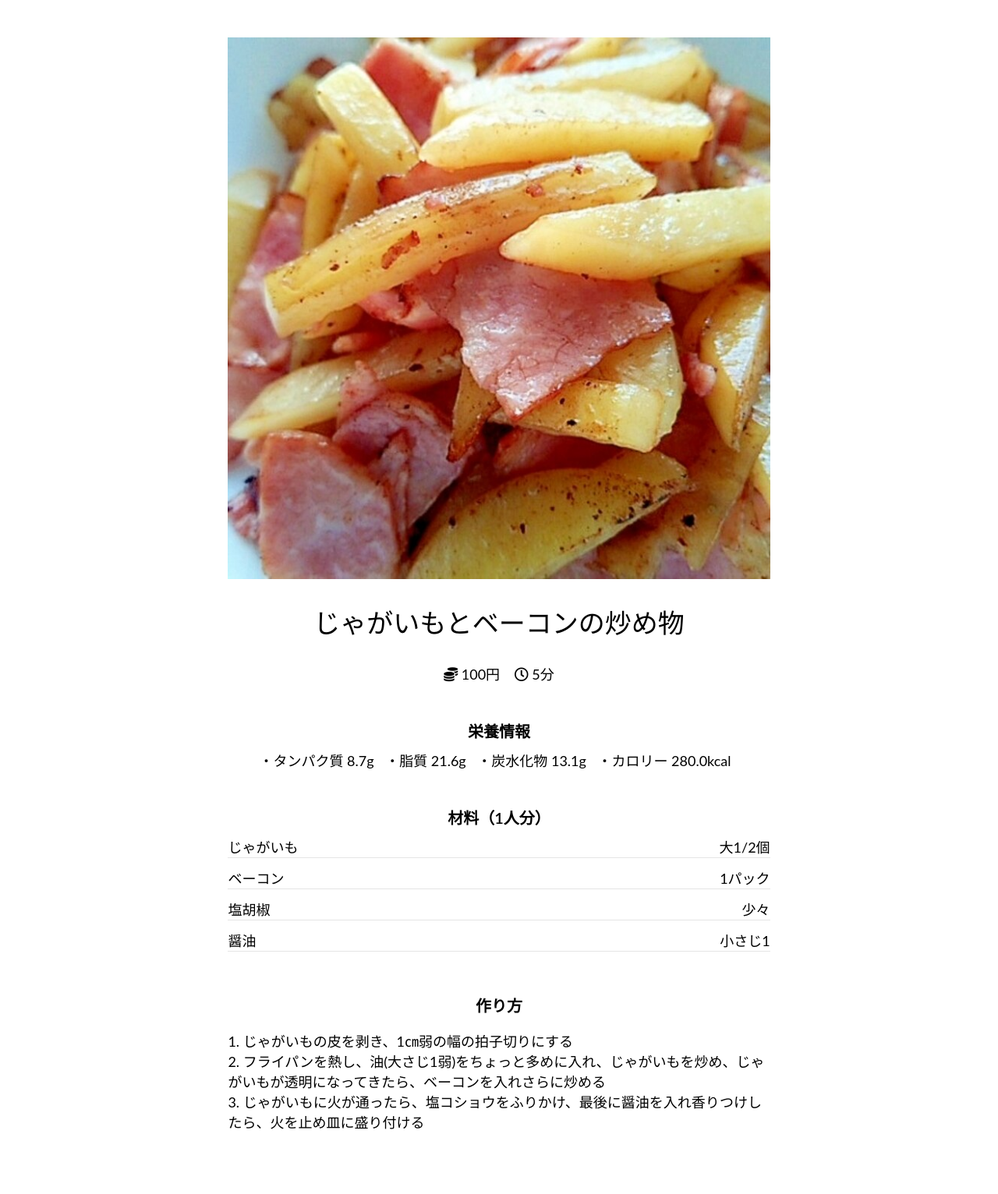
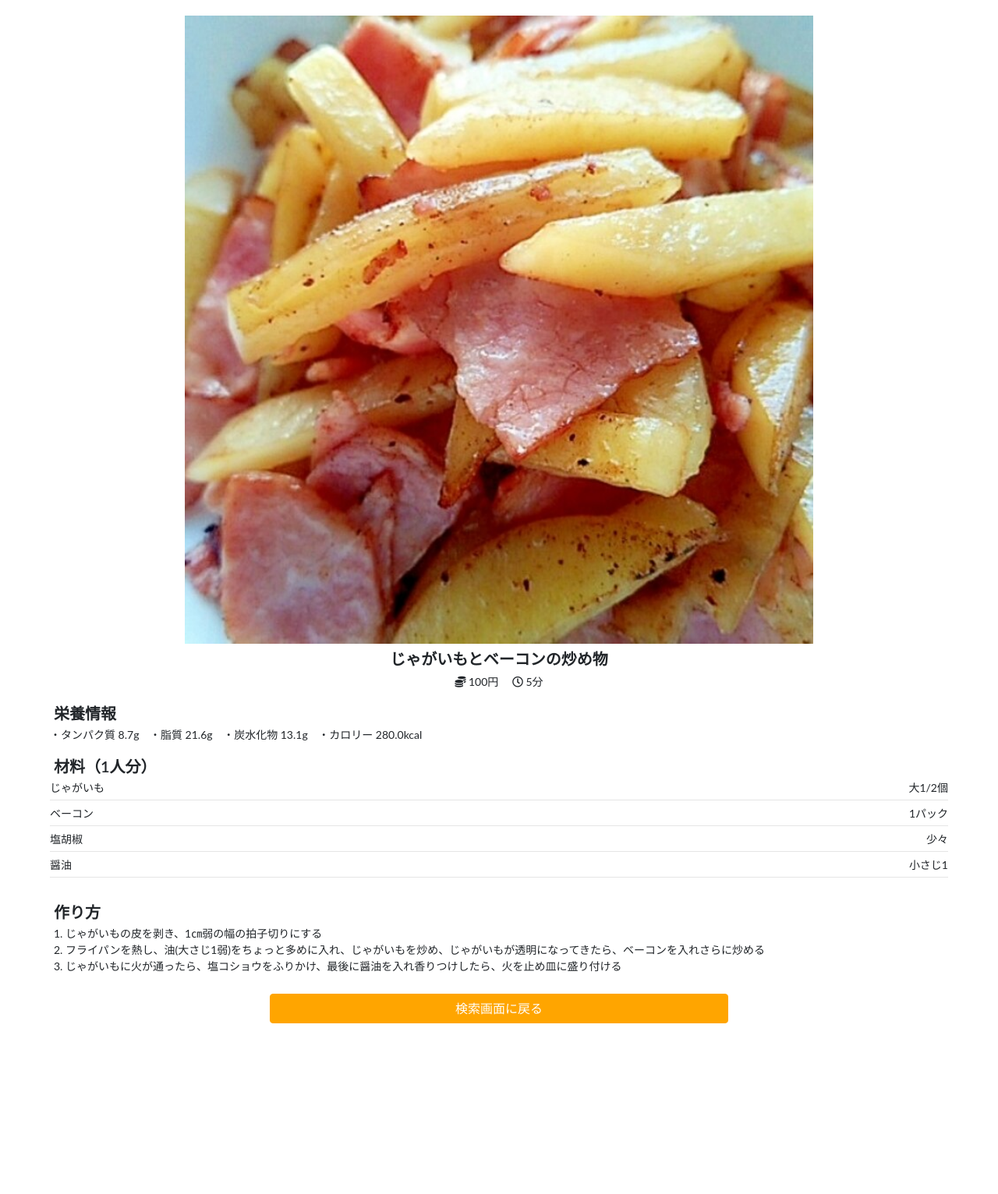
Before and after one commit to peko-29/recipe, a Django app: page /detail/5/ in a window 1280 px wide. Shown: the whole page at 78% size. After the commit the page ends 1313 px from the top, so only its background shows below. Run offline with Django 3.2, Linux system fonts and the light colour scheme; data comes from the database, SQL or seed files in the repository.

Commit message:
detailのデザイン修正

```diff
--- a/recipe/templates/recipe/detail.html
+++ b/recipe/templates/recipe/detail.html
@@ -5,10 +5,13 @@
         <meta http-equiv="X-UA-Compatible" content="IE=edge">
         <meta name="viewport" content="width=device-width,initial-scale=1.0">
         <link rel="stylesheet" href="https://use.fontawesome.com/releases/v5.15.4/css/all.css" integrity="sha384-DyZ88mC6Up2uqS4h/KRgHuoeGwBcD4Ng9SiP4dIRy0EXTlnuz47vAwmeGwVChigm" crossorigin="anonymous">
+        <!-- bootstrap5.0 -->
+        <link href="https://cdn.jsdelivr.net/npm/bootstrap@5.0.0-beta1/dist/css/bootstrap.min.css" rel="stylesheet" integrity="sha384-giJF6kkoqNQ00vy+HMDP7azOuL0xtbfIcaT9wjKHr8RbDVddVHyTfAAsrekwKmP1" crossorigin="anonymous">
+        <script src="https://cdn.jsdelivr.net/npm/bootstrap@5.0.0-beta1/dist/js/bootstrap.bundle.min.js" integrity="sha384-ygbV9kiqUc6oa4msXn9868pTtWMgiQaeYH7/t7LECLbyPA2x65Kgf80OJFdroafW" crossorigin="anonymous"></script>
         <title>{{ menus.name }}</title>
 
         <style type="text/css">
-        @media screen and (max-width: 500px) {
+            @media screen and (max-width: 500px) {}
             body
             {
                 font-size: 14px!important;
@@ -19,16 +22,12 @@
                 width:90%!important;
                 text-align:left;
             }
-        .menu_name {
-            font-size:26px!important;
-        }
 
             .materials{
-            padding-top:14px;
+                padding-top:7px;
             }
             .nutrition_info{
-            padding-top:14px;
-        }
+                padding-top:7px;
             }
 
             body{
@@ -46,26 +45,35 @@
 
             .menu_img{
                 height:auto;
-            width:100%;
+                width:70%;
+                display: block;
+                margin: auto;
             }
 
             .sub_title{
-            margin-bottom: 10px;
+                margin:5px;
                 font-size: 20px;
                 font-weight: 600;
             }
 
             .menu_name{
-            font-size:34px;
-            font-weight: 400;
+                font-size:20px!important;
+                font-weight: 600;
                 line-height: 1.4;
+                text-align:center;
+                margin: 5px;
             }
+
+            .cost_time{
+                text-align:center;
+            }
+
             .fa-clock{
                 padding-left:14px;
             }
 
             .nutrition_info{
-            padding-top:26px;
+                padding-top:13px;
             }
 
             .nut{
@@ -94,11 +102,31 @@
             .material_detail{
                 border-bottom: #e5e5e5 solid 1px;
                 padding-bottom:5px;
-            margin-bottom:12px;
+                margin-bottom:6px;
             }
             .materials{
-            padding-top:26px;
+                padding-top:13px;
             }
+
+            p{
+                margin:5px;
+            }
+
+            .btn-primary {
+                background-color: #ffa500;
+                border-color: #ffa500;
+                width:50%;
+
+            }
+
+            .btn-primary:link, .btn-primary:visited, .btn-primary:active {
+                background-color: #ffa500;
+                border-color: #ffa500;
+            }
+            /*.btn-primary:hover {*/
+            /*    background-color: #c78916;*/
+            /*    border-color: #c78916;*/
+            /*}*/
 
         </style>
     </head>
@@ -146,8 +174,13 @@
             <div class = "howto_make">
                 <h3 class = "sub_title">作り方</h3>
                 <p>{{ menus.process | linebreaksbr }}</p>
-                </div>
+
             </div>
 
+            <div class="row py-3 form-group row justify-content-center">
+                <a href="/" class="col-md-2 mx-1 my-1 btn btn-primary">検索画面に戻る</a>
+            </div>
+
+        </div>
     </body>
 </html>
```
Lines whose indentation alone changed are shown as unchanged.
